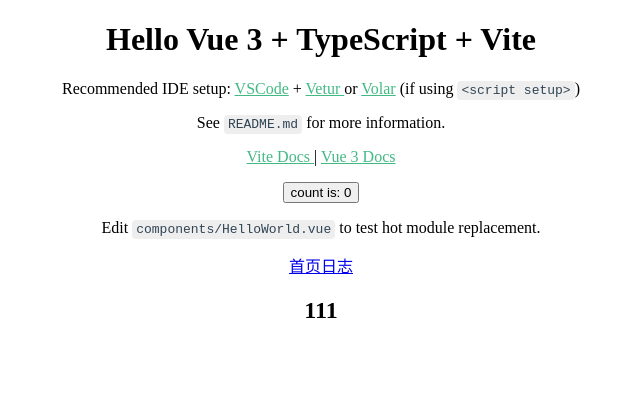
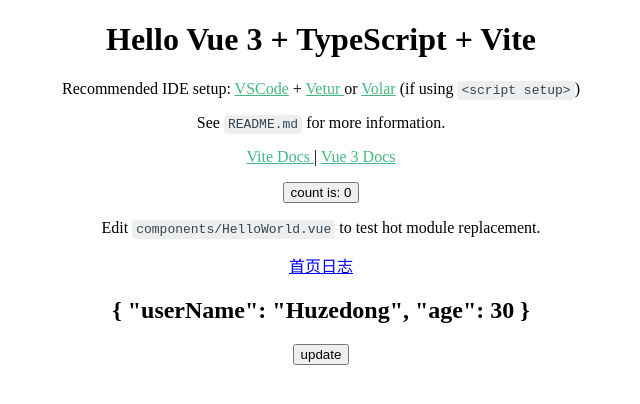
Before and after one commit to huzedong2015/vite, a Vue app: page /log in a window 1280 px wide. Shown: the top 404 px of the page, without its empty margins (319-959 px from the left). Built offline with nearby package versions, Linux system fonts and the light colour scheme.

Commit message:
feat: 初步完成

```diff
--- a/src/state/index.ts
+++ b/src/state/index.ts
@@ -1,4 +1,4 @@
-import { reactive } from "vue";
+import { reactive, toRefs } from "vue";
 
 export interface UserInfo {
    /** 用户名 */
@@ -9,14 +9,20 @@ export interface UserInfo {
 
 export interface State {
    /** 用户信息 */
-   userinfo: UserInfo
+   userInfo: UserInfo
 }
 
 export const state = reactive<State>({
-   userinfo: {
+   userInfo: {
       userName: "Huzedong",
-      age: 30
-   }
+      age: 30,
+   },
 });
 
-const
+export function action(sta: UserInfo) {
+   state.userInfo = sta;
+}
+
+export function userState() {
+   return toRefs(state);
+}
--- a/src/views/index/index.vue
+++ b/src/views/index/index.vue
@@ -1,11 +1,21 @@
 <template>
-   <h1>111</h1>
+   <h1>{{ userInfo }}</h1>
 </template>
 
-<script>
-export default {
+<script lang="ts">
+import { defineComponent } from "vue";
+import { userState } from "../../state";
 
-};
+export default defineComponent({
+   name: "PageIndex",
+   setup() {
+      const { userInfo } = userState();
+
+      return {
+         userInfo,
+      };
+   },
+});
 </script>
 
 <style>
--- a/src/views/log/index.vue
+++ b/src/views/log/index.vue
@@ -1,11 +1,31 @@
 <template>
-  <h2>111</h2>
+  <h2>{{ userInfo }}</h2>
+
+  <button @click="update">update</button>
 </template>
 
-<script>
-export default {
-   name: "log",
-};
+<script lang="ts">
+import { defineComponent } from "vue";
+import { userState, action } from "../../state";
+
+export default defineComponent({
+   name: "PageIndex",
+   setup() {
+      const { userInfo } = userState();
+
+      function update() {
+         action({
+            userName: "胡泽东",
+            age: Math.floor(Math.random() * 1000),
+         });
+      }
+
+      return {
+         userInfo,
+         update,
+      };
+   },
+});
 </script>
 
 <style>
```
